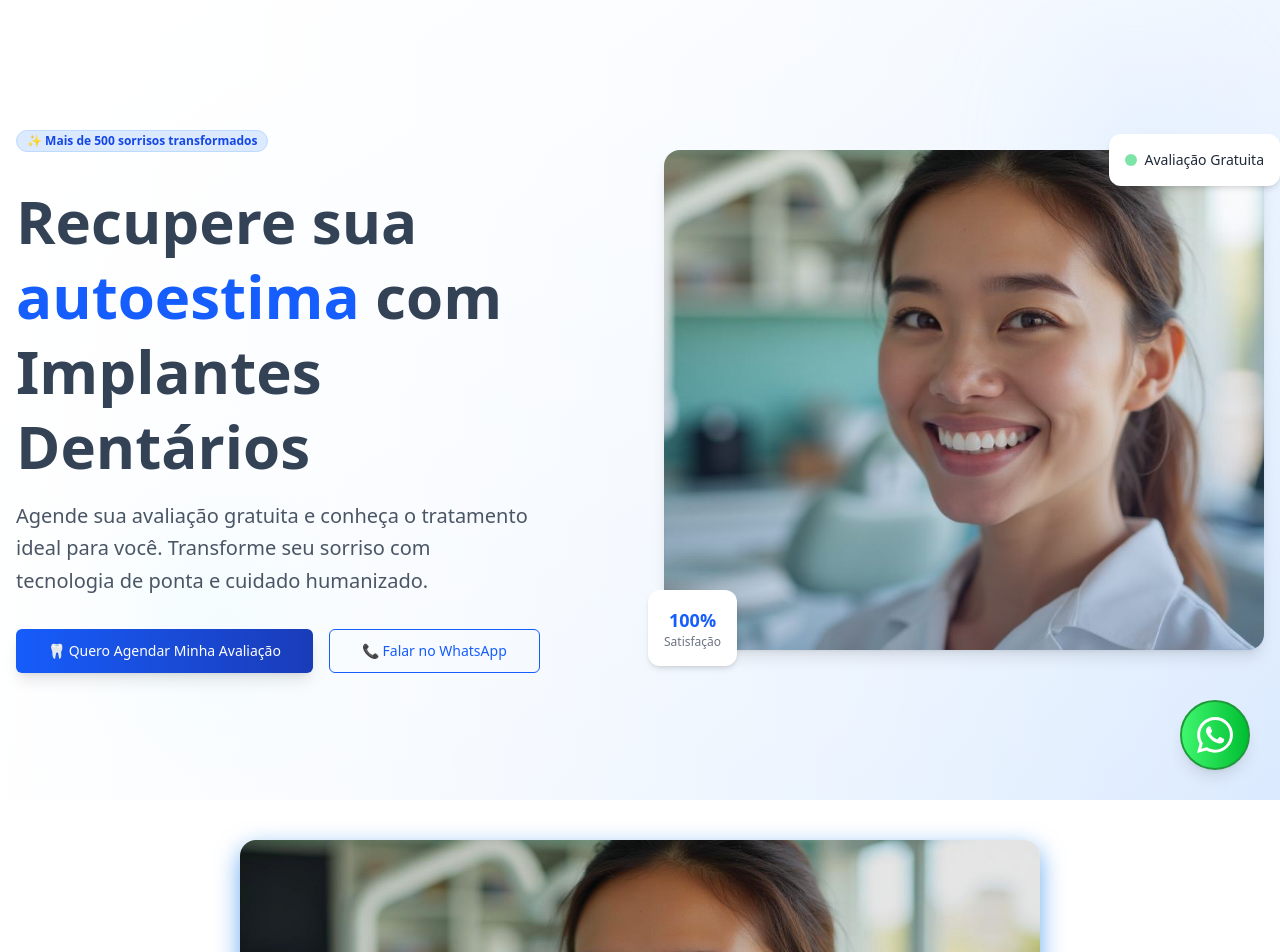
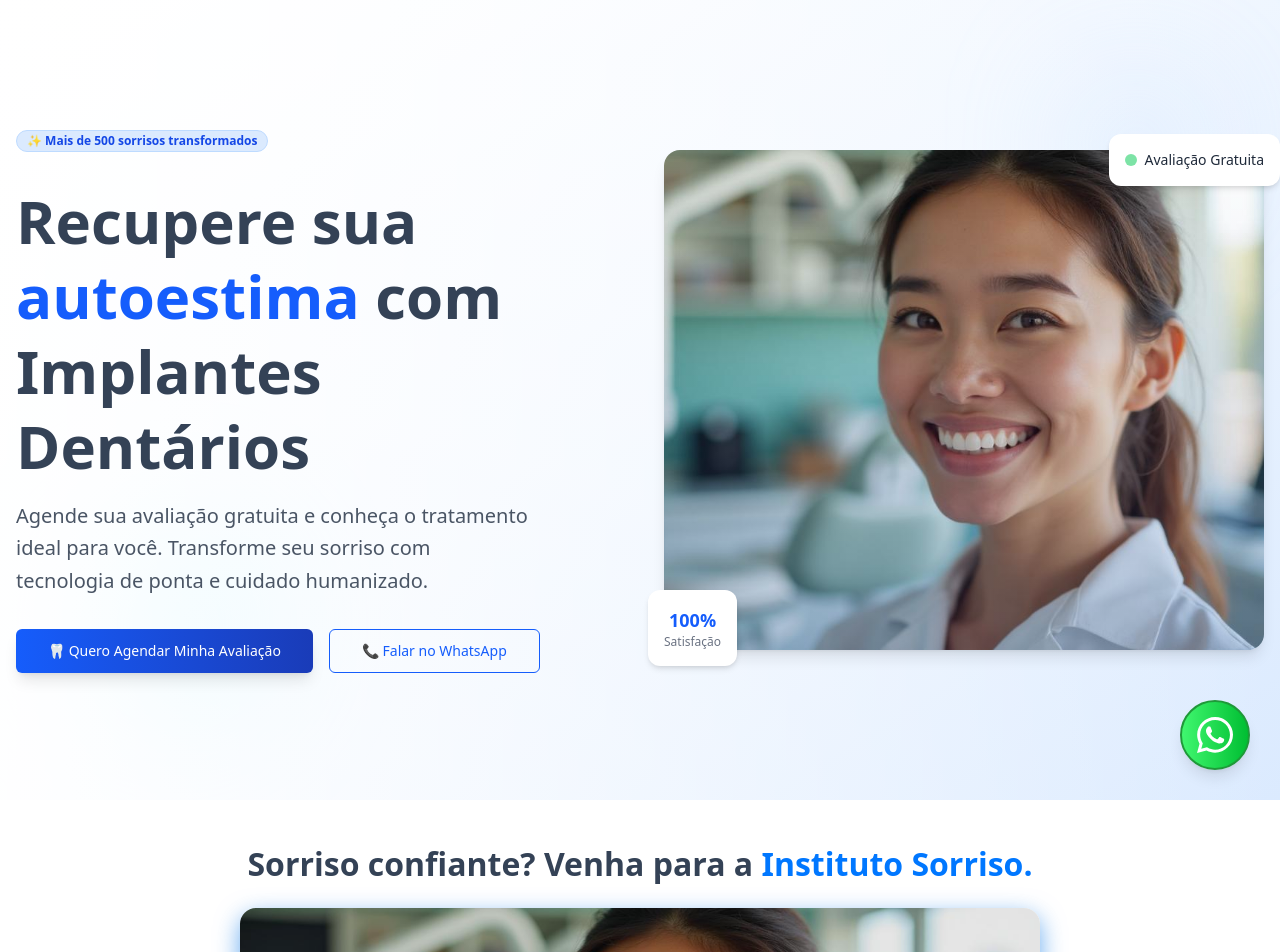
Before and after one commit to mavellium/instituto-do-sorriso-implante-dentario, a Next.js app: page / in a window 1280 px wide. Shown: the top 952 px of the page. Built offline with nearby package versions, Linux system fonts and the light colour scheme.

Commit message:
Feat: Titulo Section Video

```diff
--- a/src/components/SectionVideo/index.tsx
+++ b/src/components/SectionVideo/index.tsx
@@ -7,9 +7,9 @@ export default function SectionVideo() {
   return (
     <section className="py-10 mb-10">
       <div className="flex justify-center items-center flex-col text-center sm:px-10 px-5 max-w-[1000px] m-auto">
-        {/* <h1 className="mb-5 sm:text-[32px] text-[24px] font-semibold text-wrap lg:text-nowrap">
-          Quer saber se o TegPro é pra você? Assista ao vídeo abaixo.
-        </h1> */}
+        <h1 className="mb-5 sm:text-[32px] text-[24px] text-[rgb(52,66,86)] font-bold text-wrap lg:text-nowrap">
+          Sorriso confiante? Venha para a <span className="text-[rgb(0,119,255)] font-bold">Instituto Sorriso.</span>
+        </h1>
 
         <figure
           className="w-full max-w-[800px] aspect-video relative rounded-2xl overflow-hidden shadow-[0_8px_24px_hsl(210_100%_45%/0.6)] cursor-pointer"
```
